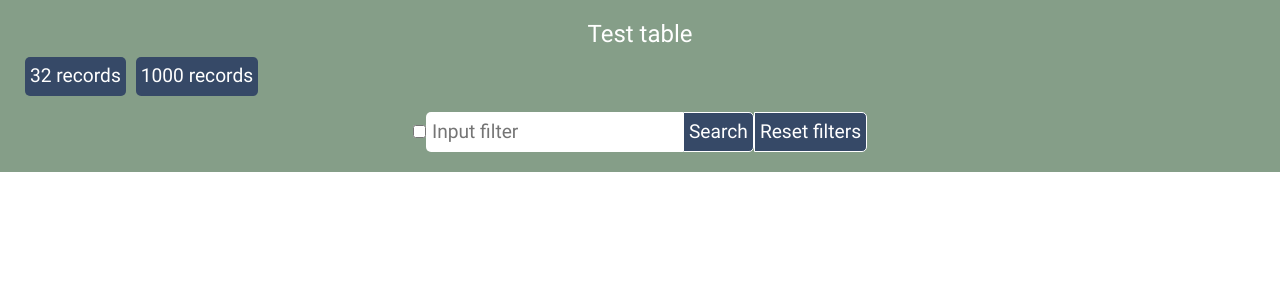
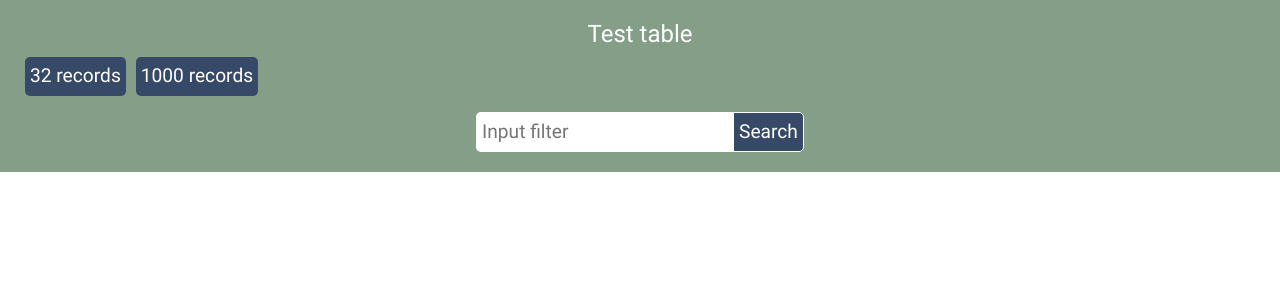
Before and after one commit to Jumay-dev/testtab, a React (Create React App) app: page / in a window 1280 px wide. Shown: the top 300 px of the page. Built offline with nearby package versions, Linux system fonts and the light colour scheme.

Commit message:
new record adding feauture solved

```diff
--- a/src/App.js
+++ b/src/App.js
@@ -72,10 +72,6 @@ function App() {
 
     setCurrentPage(0)
     setSplittedRecords(splitRecords(currentRecords))
-    console.log(splittedRecords)
-    console.log(records)
-    console.log(currentPage)
-    console.log(splittedRecords)
     setChoosenRec({
       id: '',
       firstName: '',
@@ -88,6 +84,7 @@ function App() {
       }}
       )
   }
+
 
   let changeRecordsCount = records => {
     setRecords(records)
@@ -109,8 +106,7 @@ function App() {
     let currentRecords = records.slice()
     currentRecords.unshift(record)
     setRecords(currentRecords)
-
-    setSplittedRecords(splitRecords(records))
+    setSplittedRecords(splitRecords(currentRecords))
     setCurrentPage(0)
   }
 
@@ -146,7 +142,6 @@ function App() {
       })
       pageList.push(itemList)
     }
-    console.log(pageList)
     return pageList
   }
 
--- a/src/components/Filter.js
+++ b/src/components/Filter.js
@@ -13,19 +13,11 @@ export default function Filter(props) {
         props.filterRecords(searchString)
     }
 
-    let resetFilter = event => {
-        console.log('reset handler')
-    }
 
-    let deepSearchToggle = event => {
-        console.log('deep search handler')
-    }
     return(
         <form onSubmit={submitHandle}>
-            <input type='checkbox' onChange={deepSearchToggle}></input>
             <input type='search' placeholder='Input filter' onChange={changeHandle}/>
             <button type='submit'>Search</button>
-            <button onClick={resetFilter}>Reset filters</button>
         </form>
     )
 }
--- a/src/components/Header.js
+++ b/src/components/Header.js
@@ -15,7 +15,9 @@ export default function Header(props) {
                 toggleShowLoader={props.toggleShowLoader}
             />
             {props.availability && <button className="show-form" onClick={addRecordHandle}>New record</button>}
-            <Filter filterRecords={props.filterRecords}/>
+            <Filter
+                filterRecords={props.filterRecords}
+            />
         </nav>
     )
 
--- a/src/components/NewRecord.js
+++ b/src/components/NewRecord.js
@@ -1,17 +1,18 @@
 import React, {useState} from 'react'
 
 export default function NewRecord(props) {
-    const [record, setRecord] = useState({})
 
     let submitHandle = event => {
         event.preventDefault();
         let formElems = event.target.elements;
+
         let emptyElem = Array.prototype.filter.call(formElems, elem => {
             return elem.value === '';
         });
 
         if (emptyElem.length === 0) {
-            setRecord({
+
+            let newRecord = {
                 id: parseInt(formElems['id'].value),
                 firstName: formElems['first-name'].value,
                 lastName: formElems['last-name'].value,
@@ -24,12 +25,12 @@ export default function NewRecord(props) {
                     zip: formElems['zip'].value,
                 },
                 description: formElems['description'].value
-            })
-                console.log(record)
-                props.addNewRecord(record);
-                setRecord({});
-                document.querySelector('.add-new-record').reset();
-                document.querySelector('.form-wrapper').classList.add('hidden');
+            }
+            console.log(newRecord)
+            props.addNewRecord(newRecord);
+            newRecord = {}
+            document.querySelector('.add-new-record').reset();
+            document.querySelector('.form-wrapper').classList.add('hidden');
         } else {
             let alrt = document.querySelector('.alert');
             alrt.classList.remove('hidden');
@@ -47,7 +48,7 @@ export default function NewRecord(props) {
 
     return (
         <div className='form-wrapper hidden' onClick={clickHandle}>
-            <span className='alert hidden'>Заполните все поля</span>
+            <span className='alert hidden'>Fill each field</span>
             <form className="add-new-record" onSubmit={submitHandle}>
                 <label htmlFor="id">ID:</label>
                 <input id='id' name='id' type="number" />
```
